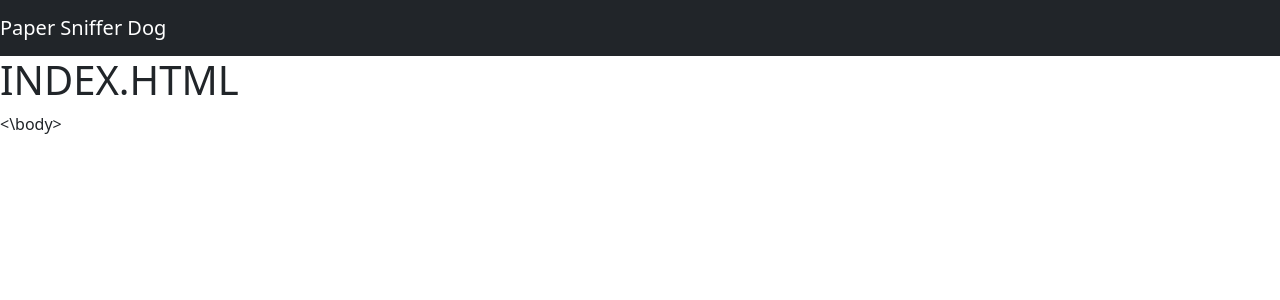
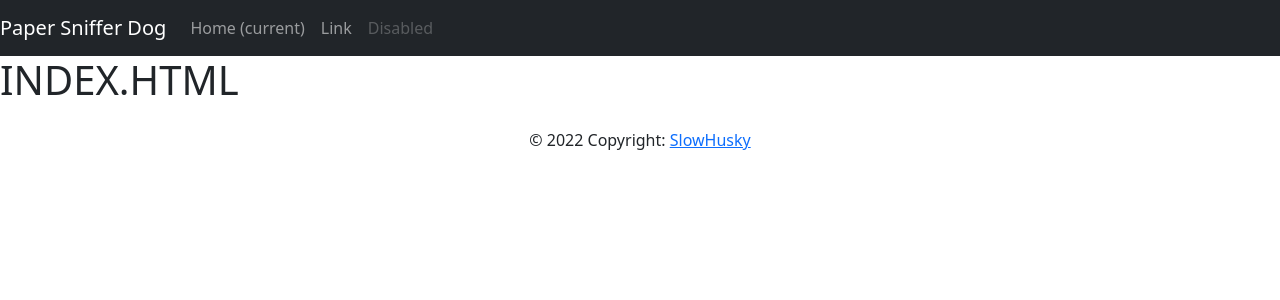
Before and after one commit to SlowHusky/Paper-Sniffer-Dog, a Django app: page /getpapers/ in a window 1280 px wide. Shown: the top 300 px of the page. Run offline with Django 4.2, Linux system fonts and the light colour scheme; some libraries are stand-ins or nearby versions.

Commit message:
Testes iniciais com header e footer

```diff
--- /dev/null
+++ b/papersnifferdog/getpapers/templates/getpapers/footer.html
@@ -0,0 +1,13 @@
+<!-- Footer -->
+<footer class="page-footer font-small blue">
+
+    <!-- Copyright -->
+    <div class="footer-copyright text-center py-3">© 2022 Copyright:
+      <a href="https://github.com/SlowHusky/">SlowHusky</a>
+    </div>
+    <!-- Copyright -->
+
+  </footer>
+  <!-- Footer -->
+</body>
+</html>
--- a/papersnifferdog/getpapers/templates/getpapers/header.html
+++ b/papersnifferdog/getpapers/templates/getpapers/header.html
@@ -10,9 +10,25 @@
     <script src="https://ajax.googleapis.com/ajax/libs/jquery/3.6.0/jquery.min.js"></script>
     <script src="https://cdn.jsdelivr.net/npm/@popperjs/core@2.10.2/dist/umd/popper.min.js" integrity="sha384-7+zCNj/IqJ95wo16oMtfsKbZ9ccEh31eOz1HGyDuCQ6wgnyJNSYdrPa03rtR1zdB" crossorigin="anonymous"></script>
     <script src="https://cdn.jsdelivr.net/npm/bootstrap@5.1.3/dist/js/bootstrap.min.js" integrity="sha384-QJHtvGhmr9XOIpI6YVutG+2QOK9T+ZnN4kzFN1RtK3zEFEIsxhlmWl5/YESvpZ13" crossorigin="anonymous"></script>
-
+    <link rel="stylesheet" src="./stylesheet.css">
 </head>
 <body>
-    <nav class="navbar navbar-expand-md navbar-dark bg-dark mb- "><a class="navbar-brand" href="{% url 'index' %}">Paper Sniffer Dog</a></nav>
+    <nav class="navbar navbar-expand-md navbar-dark bg-dark mb- "><a class="navbar-brand" href="{% url 'index' %}">Paper Sniffer Dog</a>
+        <button class="navbar-toggler" type="button" data-toggle="collapse" data-target="#navbarCollapse" aria-controls="navbarCollapse" aria-expanded="false" aria-label="Toggle navigation">
+            <span class="navbar-toggler-icon"></span>
+          </button>
+          <div class="collapse navbar-collapse" id="navbarCollapse">
+            <ul class="navbar-nav mr-auto">
+              <li class="nav-item active">
+                <a class="nav-link" href="#">Home <span class="sr-only">(current)</span></a>
+              </li>
+              <li class="nav-item">
+                <a class="nav-link" href="#">Link</a>
+              </li>
+              <li class="nav-item">
+                <a class="nav-link disabled" href="#">Disabled</a>
+              </li>
+            </ul>
+    </nav>
 {% block content %}
 {% endblock content %}
--- a/papersnifferdog/getpapers/templates/getpapers/index.html
+++ b/papersnifferdog/getpapers/templates/getpapers/index.html
@@ -1,7 +1,9 @@
 {% extends 'getpapers/header.html' %}
 
 {% block content %}
+
 <h1>INDEX.HTML</h1>
 
-<\body>
+{% include 'getpapers/footer.html' %}
+
 {% endblock content %}
--- /dev/null
+++ b/papersnifferdog/getpapers/templates/getpapers/stylesheet.css
@@ -0,0 +1,6 @@
+footer {
+    clear: both;
+    position: relative;
+    height: 200px;
+    margin-top: -200px;
+}
```
